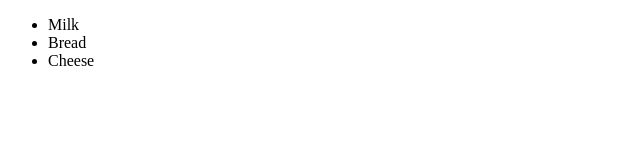
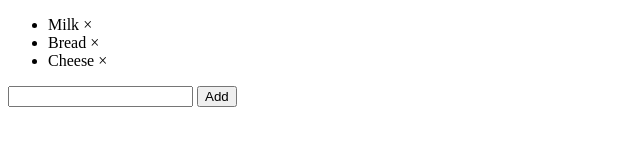
Before and after one commit to josephmtinangi/angularjs-simple-shopping-list, a plain HTML site: page index.html in a window 1280 px wide. Shown: the whole page, without its empty margins (0-640 px from the left). Drawn offline with nearby package versions, Linux system fonts and the light colour scheme.

Commit message:
Add and remove items

```diff
--- a/index.html
+++ b/index.html
@@ -13,13 +13,24 @@
         var app = angular.module("myShoppingList", []);
         app.controller('myCtrl', function($scope) {
             $scope.products = ['Milk', 'Bread', 'Cheese'];
+            $scope.addItem = function () {
+                $scope.products.push($scope.addMe);
+            }
+            $scope.removeItem = function (x) {
+                $scope.products.splice(x, 1);
+            }
         });
     </script>
 
     <div ng-app="myShoppingList" ng-controller="myCtrl">
         <ul>
-            <li ng-repeat="x in products">{{ x }}</li>
+            <li ng-repeat="x in products">
+                {{ x }}
+                <span ng-click="removeItem($index)">&times;</span>
+            </li>
         </ul>
+        <input ng-model="addMe">
+        <button ng-click="addItem()">Add</button>
     </div>
 
 </body>
```
